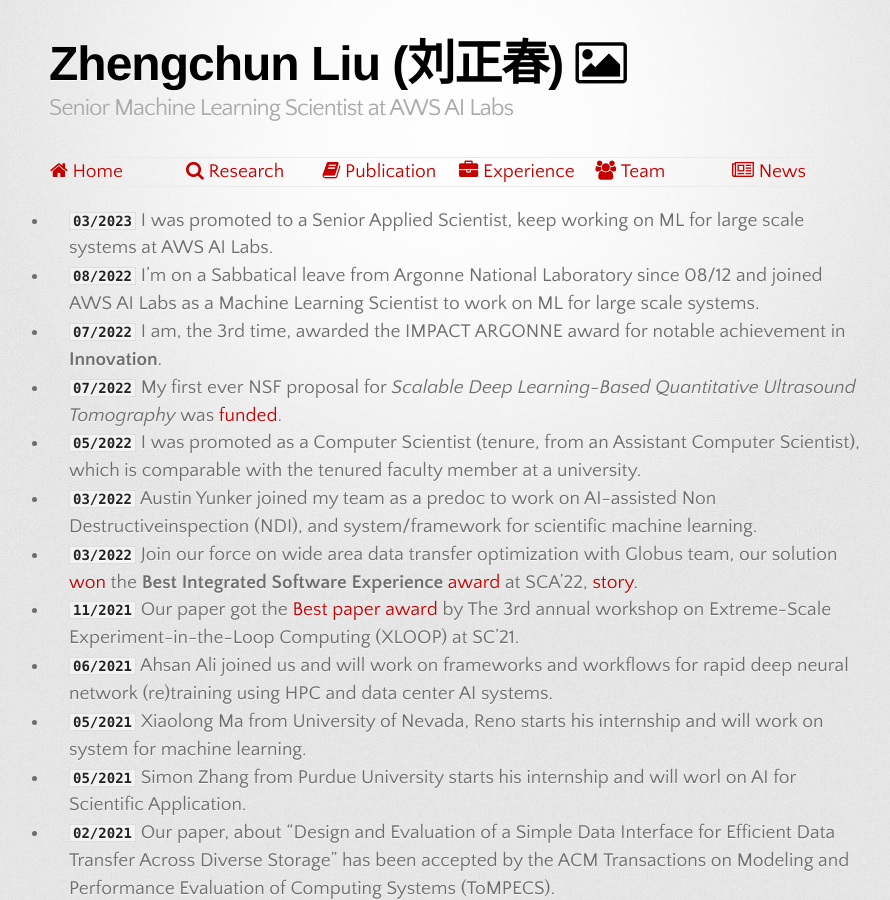
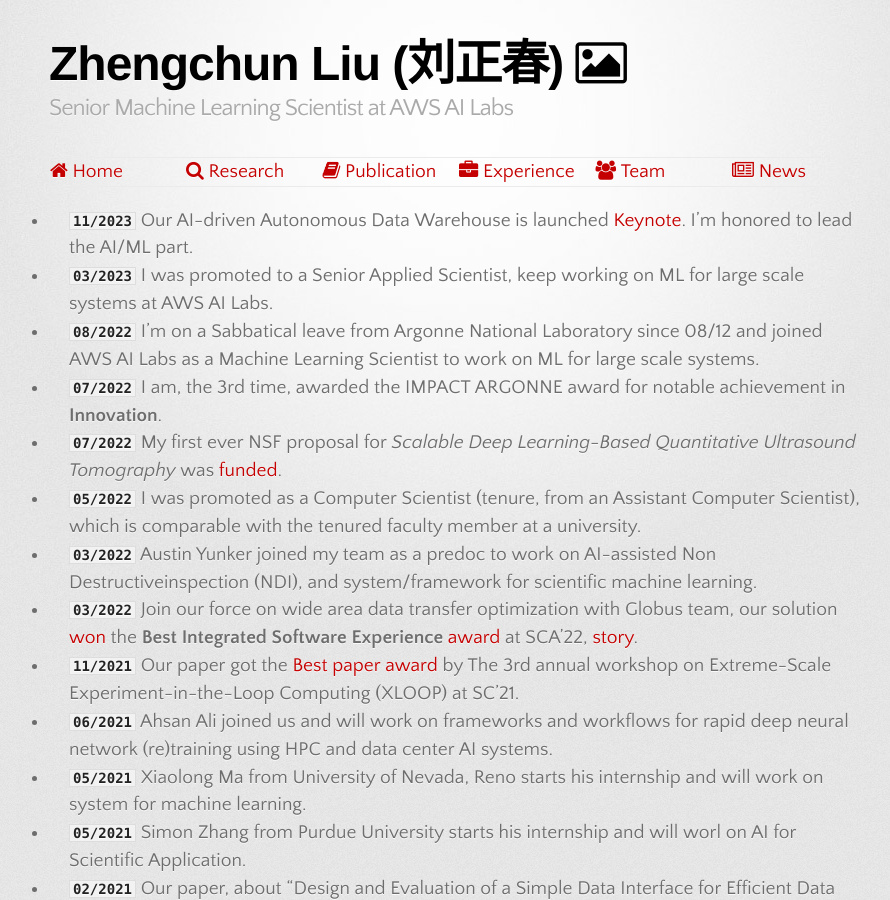
Before and after one commit to lzhengchun/lzhengchun.github.io, a Jekyll site: the page built from News.md, in a window 1280 px wide and 900 px high. Shown: the whole window, without its empty margins (181-1071 px from the left). Built offline with Jekyll 4.4.1, drawn with Linux system fonts in a browser that asks for light colours; some web fonts are replaced.

Commit message:
Update News.md

```diff
--- a/News.md
+++ b/News.md
@@ -2,6 +2,7 @@
 layout: default
 title: What's new
 ---
+* __`11/2023`__ Our AI-driven Autonomous Data Warehouse is launched [Keynote](https://youtu.be/pJG6nmR7XxI?t=2727). I'm honored to lead the AI/ML part.
 * __`03/2023`__ I was promoted to a Senior Applied Scientist, keep working on ML for large scale systems at AWS AI Labs.
 * __`08/2022`__ I'm on a Sabbatical leave from Argonne National Laboratory since 08/12 and joined AWS AI Labs as a Machine Learning Scientist to work on ML for large scale systems.
 * __`07/2022`__ I am, the 3rd time, awarded the IMPACT ARGONNE award for notable achievement in **Innovation**.
```
